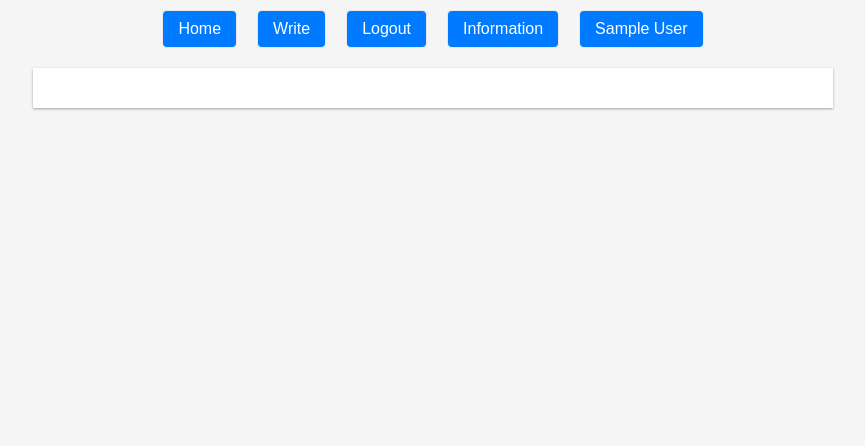
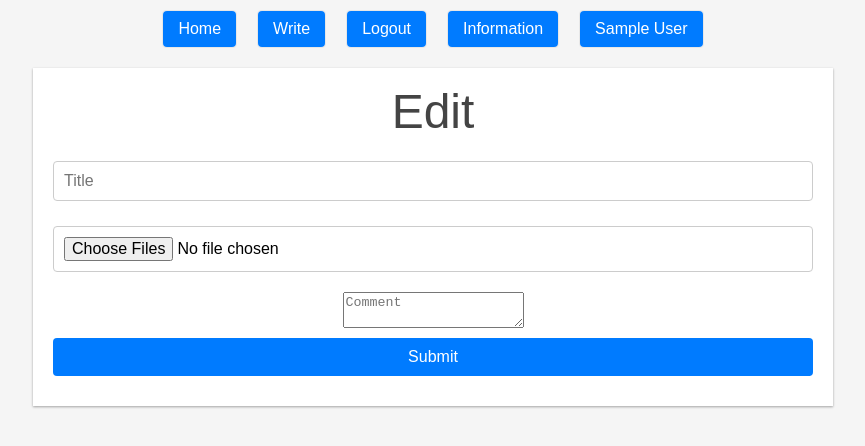
Before and after one commit to kurosawa-kuro/react-and-express-learning_photo, a React (Create React App) app in the folder frontend/: page /post/1/edit in a window 1280 px wide. Shown: the top 446 px of the page, without its empty margins (207-1072 px from the left). Built offline with nearby package versions, Linux system fonts and the light colour scheme; no server answers; sample sign-in values are in the browser's storage.

Commit message:
wip update

```diff
--- a/frontend/src/App.js
+++ b/frontend/src/App.js
@@ -9,6 +9,7 @@ import Footer from "./components/Footer";
 import Home from "./pages/Posts/Home";
 import Single from "./pages/Posts/Single";
 import Write from "./pages/Posts/Write";
+import Edit from "./pages/Posts/Edit"; // Don't forget to import the Edit component
 import Information from "./pages/Information";
 import Register from "./pages/Auth/Register";
 import Login from "./pages/Auth/Login";
@@ -22,10 +23,11 @@ const App = () => {
           <Routes>
             <Route path="/" element={<Home />} />
             <Route path="/write" element={<Write />} />
+            <Route path="/post/:id" element={<Single />} />
+            <Route path="/post/:id/edit" element={<Edit />} />  {/* New route for editing a post */}
             <Route path="/information" element={<Information />} />
             <Route path="/register" element={<Register />} />
             <Route path="/login" element={<Login />} />
-            <Route path="/post/:id" element={<Single />} />
           </Routes>
         </div>
         <Footer />
--- /dev/null
+++ b/frontend/src/hooks/Posts/useUpdatePost.js
@@ -0,0 +1,39 @@
+// src/hooks/useUpdatePost.js
+
+import { useMutation, useQueryClient } from '@tanstack/react-query';
+import { updatePost } from '../../services/api';
+import { useNavigate } from 'react-router-dom';
+
+export const useUpdatePost = (id, setTitle, setImages, setComment, setError, title, images, comment) => {
+    const queryClient = useQueryClient();
+    const navigate = useNavigate();
+
+    const handleSubmit = (e) => {
+        e.preventDefault();
+        const formData = new FormData();
+        formData.append('title', title);
+        images.forEach((image) => {
+            formData.append("images", image);
+        });
+        formData.append('comment', comment);
+        formData.append('userId', 1);  // Adjust this based on your authentication system
+
+        mutation.mutate(formData);
+    };
+
+    const mutation = useMutation((formData) => updatePost(id, formData), {
+        onSuccess: () => {
+            setTitle('');
+            setImages([]);
+            setComment('');
+            setError('');
+            queryClient.invalidateQueries(['post', id]);
+            navigate('/');  // Redirect to home page after successful post update
+        },
+        onError: (error) => {
+            setError(error.response.data.error);
+        }
+    });
+
+    return { handleSubmit, ...mutation };
+};
--- a/frontend/src/pages/Posts/Edit.js
+++ b/frontend/src/pages/Posts/Edit.js
@@ -1,14 +1,43 @@
-// Path: full-stack-basic\react-and-express-image_sns\frontend\src\pages\Register.js
+// src/pages/Posts/Edit.js
 
-import React from 'react';
+import React, { useState, useEffect } from 'react';
+import { useParams } from 'react-router-dom';
+import { useFetchSinglePost } from '../../hooks/Posts/useFetchSinglePost';
+import { useUpdatePost } from '../../hooks/Posts/useUpdatePost';
+import useUserAuthentication from '../../hooks/Auth/useUserAuthentication';
 
-const Home = () => {
+const Edit = () => {
+    const { id } = useParams();
+    const [title, setTitle] = useState('');
+    const [images, setImages] = useState([]);
+    const [comment, setComment] = useState('');
+    const [error, setError] = useState('');
+
+    const { data: post } = useFetchSinglePost(id);
+    useUserAuthentication();
+    const { handleSubmit, ...updatePost } = useUpdatePost(id, setTitle, setImages, setComment, setError, title, images, comment);
+
+    useEffect(() => {
+        if (post) {
+            setTitle(post.title);
+            setComment(post.comment);
+            setImages(post.images);
+        }
+    }, [post]);
+
     return (
         <div>
-            <h1>Home</h1>
-            <p>This is the home page.</p>
+            <h1>Edit</h1>
+            <form onSubmit={handleSubmit}>
+                <input type="text" value={title} onChange={(e) => setTitle(e.target.value)} placeholder="Title" required />
+                <input type="file" multiple onChange={(e) => setImages([...images, ...e.target.files])} required />
+                <textarea value={comment} onChange={(e) => setComment(e.target.value)} placeholder="Comment" required />
+                {error && <div className="error">{error}</div>}
+                <button type="submit" disabled={updatePost.isLoading}>Submit</button>
+            </form>
+            {updatePost.isSuccess && <div>Post successfully updated!</div>}
         </div>
     );
 };
 
-export default Home;
+export default Edit;
--- a/frontend/src/services/api.js
+++ b/frontend/src/services/api.js
@@ -31,3 +31,9 @@ export const fetchSinglePost = async (id) => {
     const { data } = await apiClient.get(`/posts/${id}`);
     return data;
 };
+
+export const updatePost = async (id, formData) => {
+    const apiClient = getApiClient();
+    const { data } = await apiClient.put(`/posts/${id}`, formData);
+    return data;
+};
```
Also changed, not shown: 1 other file (tests, documents, lock files or other folders).
